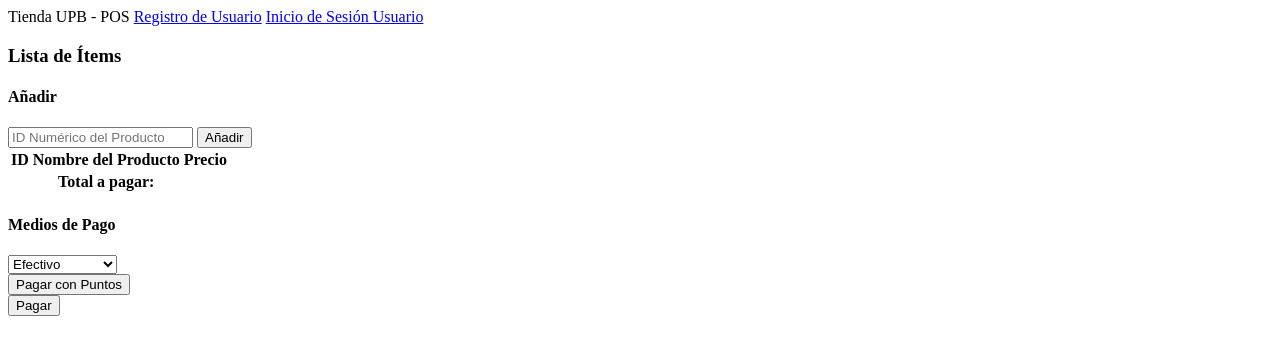
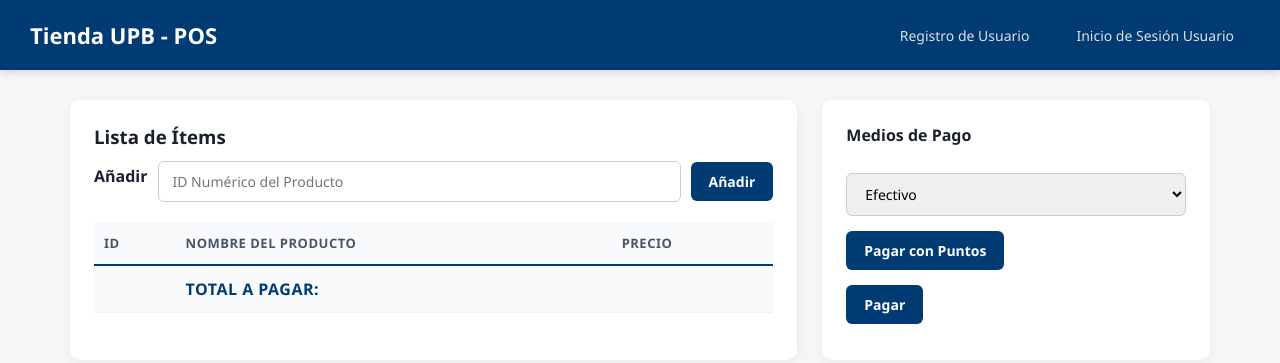
Before and after one commit to KamSh0/proyecto-ads-p1, a website with bundled scripts: page public/index.html in a window 1280 px wide. Built offline with nearby package versions, Linux system fonts and the light colour scheme.

Commit message:
Refactoring: Users, points, and items are now managed as classes

```diff
--- /dev/null
+++ b/public/classes/Items.js
@@ -0,0 +1,3 @@
+export default class Items {
+
+}
--- /dev/null
+++ b/public/classes/Pago.js
@@ -0,0 +1,43 @@
+export default class Pago {
+    constructor() {}
+
+    static obtenerPuntosAnteriores() {
+        document.getElementById("method-payWPoints").addEventListener("click", async (event) => {
+            event.preventDefault();
+
+            const button = document.getElementById("method-payWPoints");
+
+            const respuesta = await fetch("/points", {
+                method: "POST",
+                headers: {"Content-Type": "application/json"},
+                body: JSON.stringify({sample: "text"})
+            })
+
+            const resultado = await respuesta.json();
+
+            if (resultado.mensaje) {
+                alert("Debe iniciar sesión para usar esta función.");
+            } else {
+                const pointsTable = document.getElementById("user-points");
+
+                const row = document.createElement('tr');
+
+                row.innerHTML = `
+                <td>Puntos de Usuario actuales: ${resultado.valor}</td>
+                <td>
+                    <input id="sent-points" type="text" placeholder="Puntos a Pagar">
+                </td>
+                `;
+
+                pointsTable.appendChild(row);
+
+                button.disabled = true;
+            }
+
+        });
+    }
+
+    static efectuarPago() {
+
+    }
+}
--- a/public/payment.js
+++ b/public/payment.js
@@ -0,0 +1,3 @@
+import Pago from "./classes/Pago";
+
+Pago.efectuarPago();
--- a/public/points.js
+++ b/public/points.js
@@ -1,35 +1,3 @@
+import Pago from "./classes/Pago";
 
-
-document.getElementById("method-payWPoints").addEventListener("click", async (event) => {
-    event.preventDefault();
-
-    const button = document.getElementById("method-payWPoints");
-
-    const respuesta = await fetch("/points", {
-        method: "POST",
-        headers: {"Content-Type": "application/json"},
-        body: JSON.stringify({sample: "text"})
-    })
-
-    const resultado = await respuesta.json();
-
-    if (resultado.mensaje) {
-        alert("Debe iniciar sesión para usar esta función.");
-    } else {
-        const pointsTable = document.getElementById("user-points");
-
-        const row = document.createElement('tr');
-
-        row.innerHTML = `
-        <td>Puntos de Usuario actuales: ${resultado.valor}</td>
-        <td>
-            <input id="sent-points" type="text" placeholder="Puntos a Pagar">
-        </td>
-        `;
-
-        pointsTable.appendChild(row);
-
-        button.disabled = true;
-    }
-
-});
+Pago.obtenerPuntosAnteriores();
--- a/public/styles.css
+++ b/public/styles.css
@@ -1,9 +1,183 @@
+/* Reset básico y tipografía */
 * {
-
+    box-sizing: border-box;
+    margin: 0;
+    padding: 0;
+    font-family: 'Segoe UI', Tahoma, Geneva, Verdana, sans-serif;
 }
 
+body {
+    background-color: #f4f7f6;
+    color: #333;
+    display: flex;
+    flex-direction: column;
+    min-height: 100vh;
+}
 
+/* Barra superior */
+.container-top-bar {
+    width: 100%;
+    height: 70px;
+    background: #003b73;
+    display: flex;
+    align-items: center;
+    padding: 0 30px;
+    gap: 15px;
+    box-shadow: 0 2px 8px rgba(0,0,0,0.15);
+}
 
-:root{
+.container-top-bar span,
+.container-top-bar h2 {
+    color: #ffffff;
+    font-size: 22px;
+    font-weight: 600;
+    margin-right: auto;
+}
 
+.container-top-bar a {
+    color: #e0e0e0;
+    text-decoration: none;
+    padding: 8px 16px;
+    border-radius: 6px;
+    font-size: 14px;
+    transition: background 0.2s, color 0.2s;
 }
+
+.container-top-bar a:hover {
+    background: rgba(255, 255, 255, 0.2);
+    color: #ffffff;
+}
+
+/* Layout Principal */
+.main-body {
+    display: flex;
+    gap: 25px;
+    padding: 30px;
+    max-width: 1200px;
+    width: 100%;
+    margin: 0 auto;
+}
+
+/* Secciones / Tarjetas */
+.item-list,
+.payment-parameters,
+#registerForm {
+    background: #ffffff;
+    border-radius: 10px;
+    padding: 24px;
+    box-shadow: 0 4px 12px rgba(0,0,0,0.05);
+}
+
+.item-list {
+    flex: 2;
+}
+
+.payment-parameters {
+    flex: 1;
+}
+
+/* Formularios de Login / Registro */
+#registerForm {
+    max-width: 400px;
+    margin: 40px auto;
+    display: flex;
+    flex-direction: column;
+    gap: 15px;
+}
+
+/* Estilos de Entradas de Texto y Selects */
+input[type="text"],
+input[type="password"],
+select {
+    width: 100%;
+    padding: 10px 14px;
+    border: 1px solid #ccc;
+    border-radius: 6px;
+    font-size: 14px;
+    outline: none;
+    transition: border-color 0.2s;
+}
+
+input[type="text"]:focus,
+input[type="password"]:focus,
+select:focus {
+    border-color: #003b73;
+}
+
+/* Formularios internos y botones */
+#item-list-form {
+    display: flex;
+    gap: 10px;
+    align-items: center;
+    margin-bottom: 20px;
+    margin-top: 10px;
+}
+
+button {
+    background-color: #003b73;
+    color: white;
+    border: none;
+    padding: 10px 18px;
+    border-radius: 6px;
+    cursor: pointer;
+    font-weight: 600;
+    font-size: 14px;
+    transition: background-color 0.2s;
+}
+
+button:hover {
+    background-color: #002850;
+}
+
+button:disabled {
+    background-color: #cccccc;
+    cursor: not-allowed;
+}
+
+/* Tablas */
+table {
+    width: 100%;
+    border-collapse: collapse;
+    margin-top: 15px;
+}
+
+th, td {
+    padding: 12px 10px;
+    text-align: left;
+    border-bottom: 1px solid #eef2f5;
+}
+
+th {
+    background-color: #f8fafc;
+    color: #4a5568;
+    font-size: 13px;
+    text-transform: uppercase;
+    letter-spacing: 0.5px;
+}
+
+tfoot tr th {
+    border-top: 2px solid #003b73;
+    font-size: 16px;
+    color: #003b73;
+}
+
+/* Encabezados secundarios */
+h3, h4 {
+    color: #1a202c;
+    margin-bottom: 12px;
+}
+
+#payment-methods {
+    display: flex;
+    flex-direction: column;
+    gap: 15px;
+}
+
+#payment-methods button[type="submit"] {
+    background-color: #28a745;
+    margin-top: 10px;
+}
+
+#payment-methods button[type="submit"]:hover {
+    background-color: #218838;
+}
```
Also changed, not shown: public/classes/Usuario.js (added, +137 -0 lines), public/index.html (+1 -0 lines), public/login.html (+1 -1 lines), public/register.html (+1 -1 lines), public/userLogin.js (+2 -20 lines), public/userRegister.js (+2 -42 lines), server.js (+35 -7 lines).
